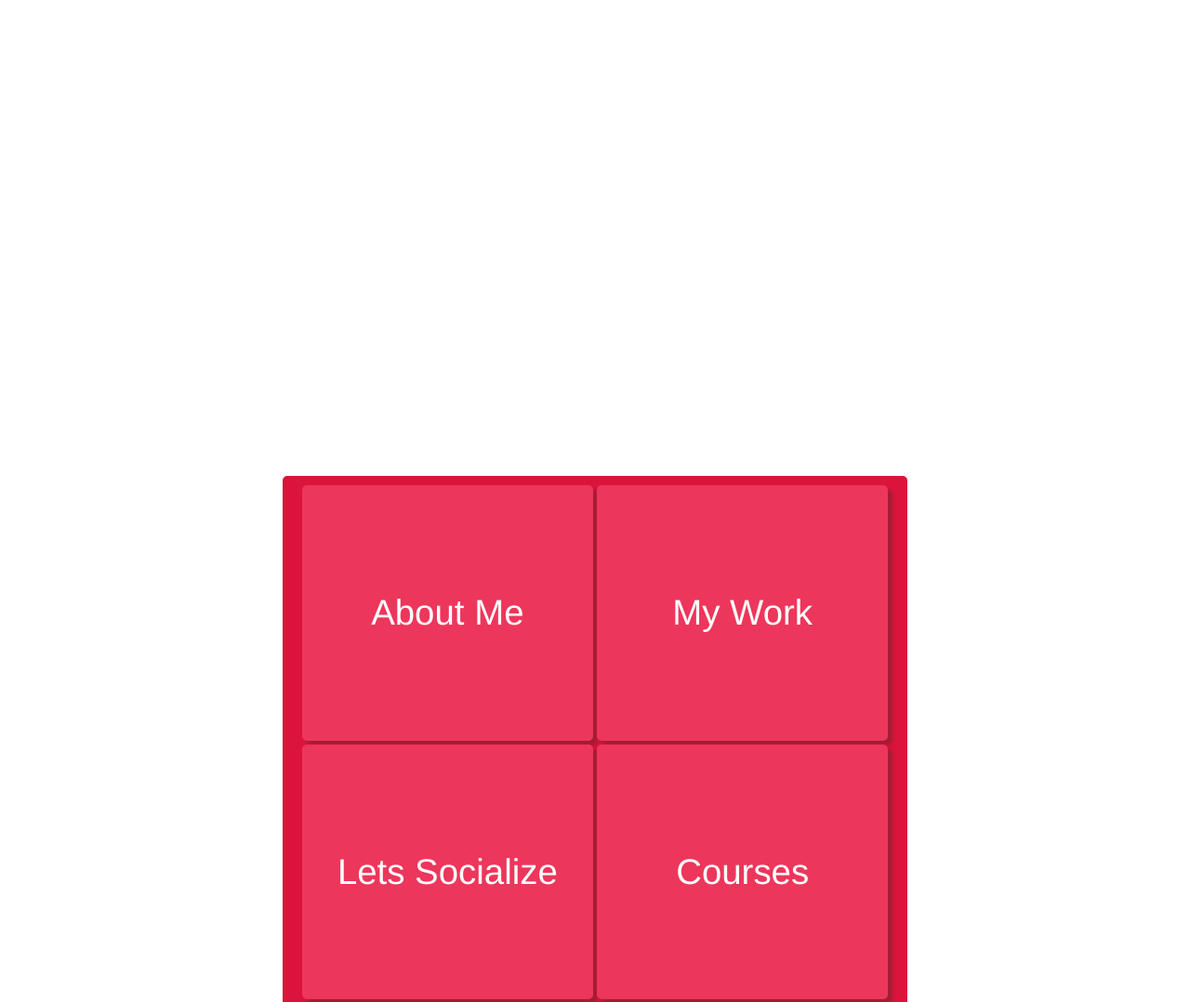
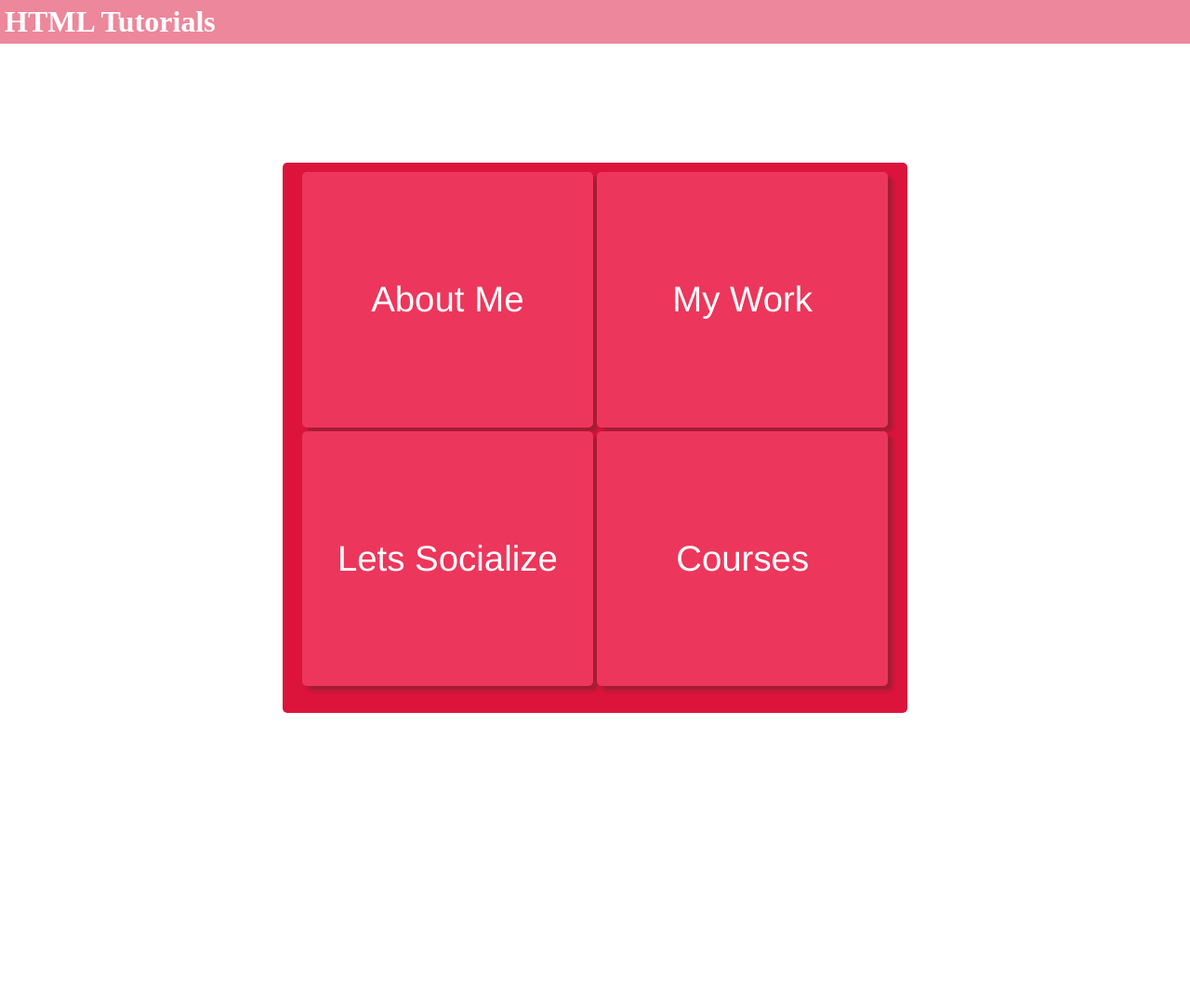
Before and after one commit to MarieMirbekian/MarieMirbekian.github.io, a plain HTML site: page index.html in a window 1280 px wide. Shown: the top 1078 px of the page at 93% size. After the commit the page ends 1055 px from the top, so only its background shows below. Drawn offline with Linux system fonts and the light colour scheme.

Commit message:
initialcommit

```diff
--- a/index.html
+++ b/index.html
@@ -7,6 +7,7 @@
 </head>
 
 <body>
+  <header><h1>HTML Tutorials</h1></header>
 <div class="container">
 
   <div class="box first">About Me</div>
--- a/myCSS.css
+++ b/myCSS.css
@@ -3,22 +3,24 @@
   padding: 0;
 }
 
-
+header {
+  background-color: #ED879B;
+  color: white;
+  padding: 5px;
+}
 
 .container {
   padding: 10px;
-
   display: grid;
   width: 51%;
   background: Crimson;
-  margin: 40% auto;
+  margin: 10% auto;
   gap: 4px;
   grid-template-areas:
     "first second"
     "third  forth";
   grid-template: 48% 48%/ 48% 48%;
   border-radius: 5px;
-
   text-align: center;
   justify-content: center;
 }
```
